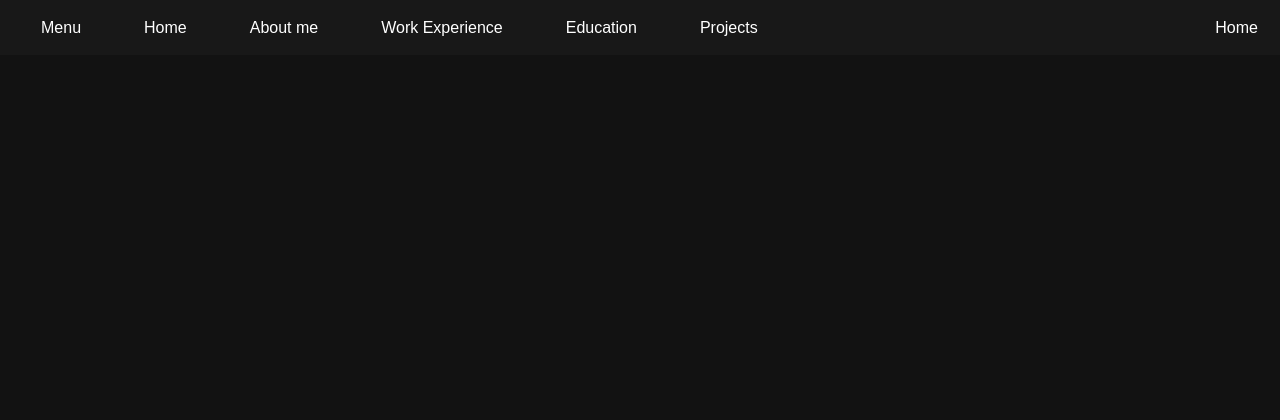
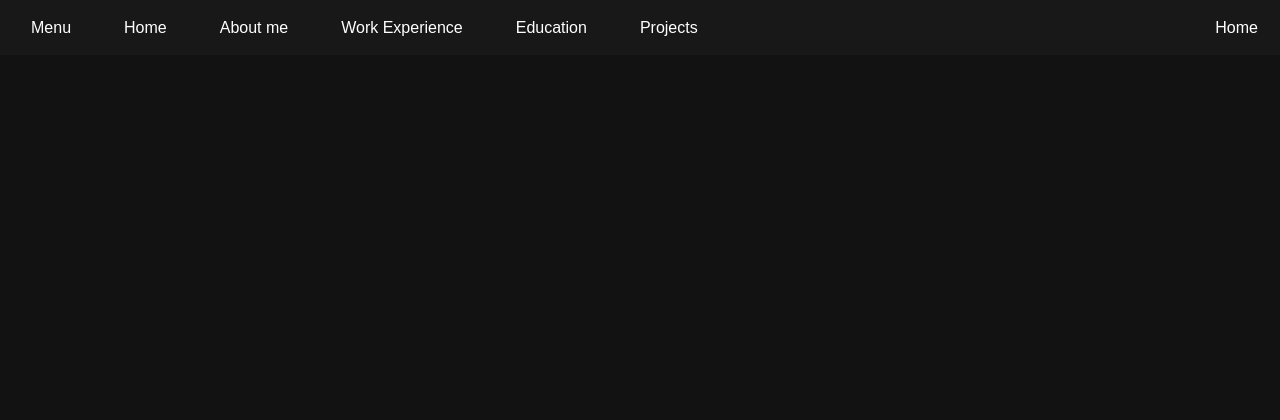
Before and after one commit to ZenonZeni/My-Personal-Website, a PHP site: page /Home.html in a window 1280 px wide. Shown: the top 420 px of the page. Run offline with PHP 8.4, Linux system fonts and the light colour scheme.

Commit message:
fixing navigation

```diff
--- a/Css/nav.css
+++ b/Css/nav.css
@@ -18,21 +18,22 @@ li{
   color: #f2f2f2;
   padding: 14px 16px;
   text-decoration: none;
+	padding-left:25px;
   font-size: 18px;
+	text-align: center;
 }
 
 .customnav li button{
 	background-color: #181818;
   color: white;
-	padding-left: 25px;
 	font-size: 16px;
 	border: none;
+	text-align: center;
 }
 
 .navButtons{
 	background-color: #181818;
   color: white;
-	padding-left: 25px;
 	font-size: 16px;
 	border: none;
 	text-decoration: none;
```
